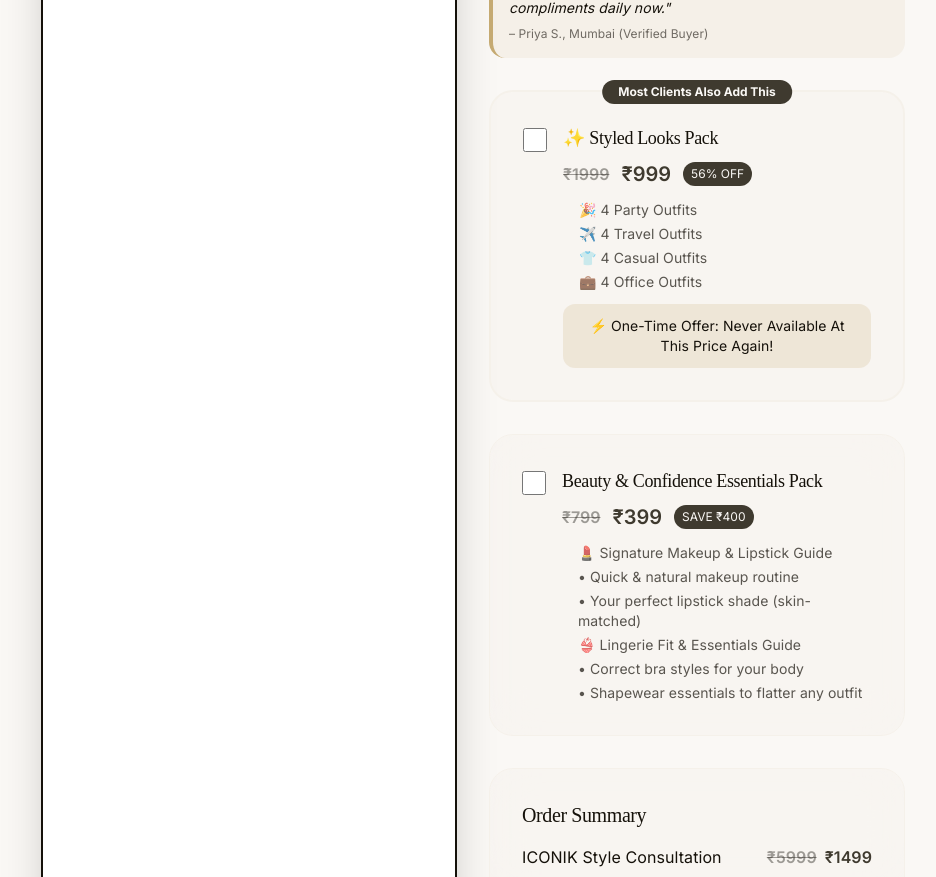
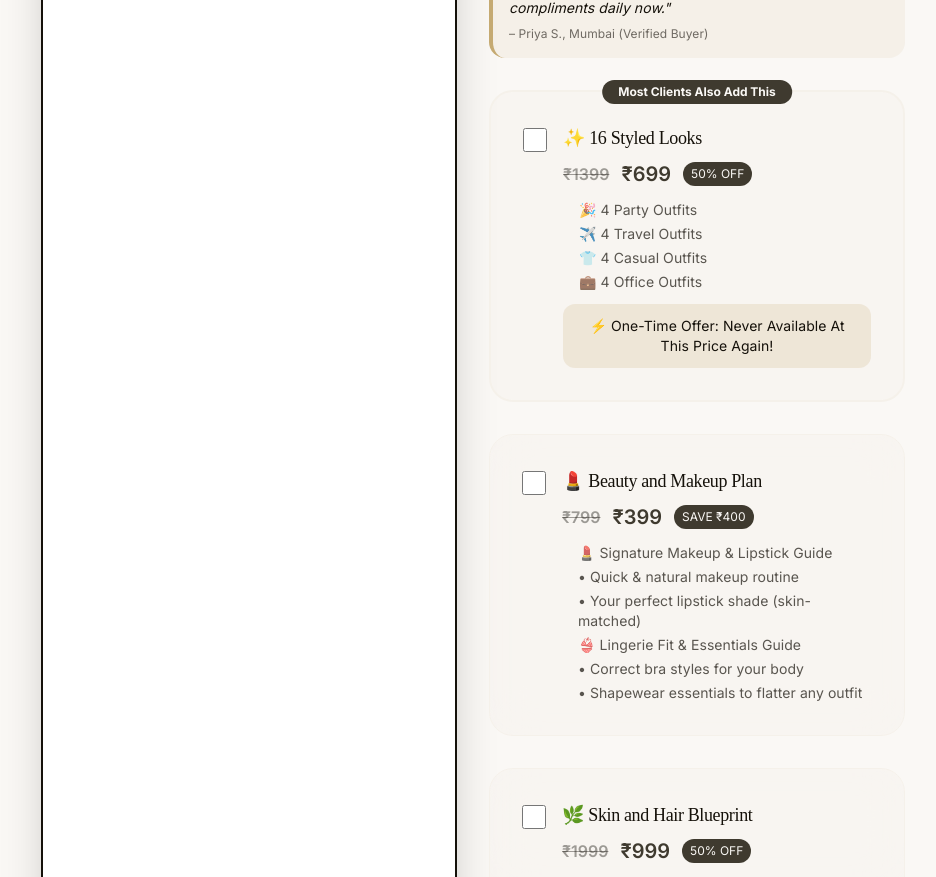
Before and after one commit to mithil0407/playernumberone, a Next.js app: page /checkout in a window 1280 px wide. Shown: the part 1920-2797 px from the top of the page, without its empty margins (167-1103 px from the left). Built offline with nearby package versions, Linux system fonts and the light colour scheme.

Commit message:
Skin and Hair

```diff
--- a/src/app/checkout/page.tsx
+++ b/src/app/checkout/page.tsx
@@ -63,24 +63,30 @@ export default function CheckoutPage() {
   const savings = originalPrice - discountedPrice;
 
   // Add-ons
-  const [shoppingBlueprintAddon, setShoppingBlueprintAddon] = useState(false); // Default unchecked
-  const [glowUpProgramAddon, setGlowUpProgramAddon] = useState(false); // Default unchecked
+  const [shoppingBlueprintAddon, setShoppingBlueprintAddon] = useState(false); // 16 Styled Looks
+  const [glowUpProgramAddon, setGlowUpProgramAddon] = useState(false); // Beauty and Makeup Plan
+  const [skinHairBlueprintAddon, setSkinHairBlueprintAddon] = useState(false); // Skin and Hair Blueprint
 
-  const shoppingBlueprintOriginalPrice = 1999;
-  const shoppingBlueprintDiscountedPrice = 999;
+  const shoppingBlueprintOriginalPrice = 1399;
+  const shoppingBlueprintDiscountedPrice = 699;
 
   const glowUpProgramOriginalPrice = 799;
   const glowUpProgramDiscountedPrice = 399;
+
+  const skinHairBlueprintOriginalPrice = 1999;
+  const skinHairBlueprintDiscountedPrice = 999;
   const glowUpProgramSavings = glowUpProgramOriginalPrice - glowUpProgramDiscountedPrice;
 
   // Calculate total
   const totalAmount = discountedPrice +
     (shoppingBlueprintAddon ? shoppingBlueprintDiscountedPrice : 0) +
-    (glowUpProgramAddon ? glowUpProgramDiscountedPrice : 0);
+    (glowUpProgramAddon ? glowUpProgramDiscountedPrice : 0) +
+    (skinHairBlueprintAddon ? skinHairBlueprintDiscountedPrice : 0);
 
   const totalValue = originalPrice + 1000 + // Base + Free bonuses (₹1,000+ value)
     (shoppingBlueprintAddon ? shoppingBlueprintOriginalPrice : 0) +
-    (glowUpProgramAddon ? glowUpProgramOriginalPrice : 0);
+    (glowUpProgramAddon ? glowUpProgramOriginalPrice : 0) +
+    (skinHairBlueprintAddon ? skinHairBlueprintOriginalPrice : 0);
 
   // const totalSavings = totalValue - totalAmount; // Removed as not used in current design
 
@@ -130,17 +136,22 @@ export default function CheckoutPage() {
   };
 
   // Track add-on changes for Meta Pixel
-  const handleAddonChange = (addonType: 'shopping' | 'glowup', checked: boolean) => {
+  const handleAddonChange = (addonType: 'shopping' | 'glowup' | 'skinhair', checked: boolean) => {
     const addonDetails = {
       shopping: {
-        name: 'Styled Looks Pack',
-        price: checked ? 999 : 0,
+        name: '16 Styled Looks',
+        price: checked ? 699 : 0,
         id: 'styled_looks_pack'
       },
       glowup: {
-        name: 'Beauty & Confidence Essentials Pack',
+        name: 'Beauty and Makeup Plan',
         price: checked ? 399 : 0,
-        id: 'beauty_confidence_pack'
+        id: 'beauty_makeup_plan'
+      },
+      skinhair: {
+        name: 'Skin and Hair Blueprint',
+        price: checked ? 999 : 0,
+        id: 'skin_hair_blueprint'
       }
     };
 
@@ -157,6 +168,8 @@ export default function CheckoutPage() {
     // Update state
     if (addonType === 'shopping') {
       setShoppingBlueprintAddon(checked);
+    } else if (addonType === 'skinhair') {
+      setSkinHairBlueprintAddon(checked);
     } else {
       setGlowUpProgramAddon(checked);
     }
@@ -166,7 +179,7 @@ export default function CheckoutPage() {
     e.preventDefault();
 
     // Check if no add-ons are selected
-    if (!shoppingBlueprintAddon && !glowUpProgramAddon) {
+    if (!shoppingBlueprintAddon && !glowUpProgramAddon && !skinHairBlueprintAddon) {
       setShowAddonPopup(true);
       return;
     }
@@ -187,7 +200,7 @@ export default function CheckoutPage() {
     setIsProcessing(true);
 
     // Track InitiateCheckout event
-    trackInitiateCheckout(totalAmount, 1 + (shoppingBlueprintAddon ? 1 : 0) + (glowUpProgramAddon ? 1 : 0));
+    trackInitiateCheckout(totalAmount, 1 + (shoppingBlueprintAddon ? 1 : 0) + (glowUpProgramAddon ? 1 : 0) + (skinHairBlueprintAddon ? 1 : 0));
 
     try {
       // Create order data
@@ -199,11 +212,13 @@ export default function CheckoutPage() {
         base_product: 'Iconik Style Consultation',
         add_ons: {
           shopping_blueprint: shoppingBlueprintAddon,
-          glow_up_program: glowUpProgramAddon
+          glow_up_program: glowUpProgramAddon,
+          skin_hair_blueprint: skinHairBlueprintAddon
         },
         total_base_price: discountedPrice,
         shopping_blueprint_price: shoppingBlueprintAddon ? shoppingBlueprintDiscountedPrice : 0,
-        glow_up_program_price: glowUpProgramAddon ? glowUpProgramDiscountedPrice : 0
+        glow_up_program_price: glowUpProgramAddon ? glowUpProgramDiscountedPrice : 0,
+        skin_hair_blueprint_price: skinHairBlueprintAddon ? skinHairBlueprintDiscountedPrice : 0
       };
 
       // Call payment API
@@ -543,11 +558,11 @@ export default function CheckoutPage() {
                   className="w-6 h-6 text-luxury-accent border-luxury-cream rounded focus:ring-luxury-accent mt-1"
                 />
                 <div className="flex-1">
-                  <div className="luxury-heading text-luxury-charcoal text-lg mb-2">✨ Styled Looks Pack</div>
+                  <div className="luxury-heading text-luxury-charcoal text-lg mb-2">✨ 16 Styled Looks</div>
                   <div className="flex items-center gap-3 mb-3">
                     <span className="line-through text-luxury-charcoal/40 font-semibold">₹{shoppingBlueprintOriginalPrice}</span>
                     <span className="text-luxury-accent font-semibold text-xl">₹{shoppingBlueprintDiscountedPrice}</span>
-                    <span className="bg-luxury-accent text-luxury-warm-white px-2 py-1 rounded-full text-xs">56% OFF</span>
+                    <span className="bg-luxury-accent text-luxury-warm-white px-2 py-1 rounded-full text-xs">50% OFF</span>
                   </div>
                   <ul className="text-sm luxury-body text-luxury-charcoal/70 space-y-1 ml-4">
                     <li>🎉 4 Party Outfits</li>
@@ -572,7 +587,7 @@ export default function CheckoutPage() {
                   className="w-6 h-6 text-luxury-accent border-luxury-cream rounded focus:ring-luxury-accent mt-1"
                 />
                 <div className="flex-1">
-                  <div className="luxury-heading text-luxury-charcoal text-lg mb-2">Beauty & Confidence Essentials Pack</div>
+                  <div className="luxury-heading text-luxury-charcoal text-lg mb-2">💄 Beauty and Makeup Plan</div>
                   <div className="flex items-center gap-3 mb-3">
                     <span className="line-through text-luxury-charcoal/40 font-semibold">₹{glowUpProgramOriginalPrice}</span>
                     <span className="text-luxury-accent font-semibold text-xl">₹{glowUpProgramDiscountedPrice}</span>
@@ -585,6 +600,33 @@ export default function CheckoutPage() {
                     <li>👙 Lingerie Fit & Essentials Guide</li>
                       <li>• Correct bra styles for your body</li>
                       <li>• Shapewear essentials to flatter any outfit</li>
+                  </ul>
+                </div>
+              </label>
+            </div>
+
+            {/* Add-on 3: Skin and Hair Blueprint */}
+            <div className="bg-luxury-cream/40 backdrop-blur-xl rounded-3xl p-6 md:p-8 border border-luxury-cream">
+              <label className="flex items-start gap-4 cursor-pointer">
+                <input
+                  type="checkbox"
+                  checked={skinHairBlueprintAddon}
+                  onChange={(e) => handleAddonChange('skinhair', e.target.checked)}
+                  className="w-6 h-6 text-luxury-accent border-luxury-cream rounded focus:ring-luxury-accent mt-1"
+                />
+                <div className="flex-1">
+                  <div className="luxury-heading text-luxury-charcoal text-lg mb-2">🌿 Skin and Hair Blueprint</div>
+                  <div className="flex items-center gap-3 mb-3">
+                    <span className="line-through text-luxury-charcoal/40 font-semibold">₹{skinHairBlueprintOriginalPrice}</span>
+                    <span className="text-luxury-accent font-semibold text-xl">₹{skinHairBlueprintDiscountedPrice}</span>
+                    <span className="bg-luxury-accent text-luxury-warm-white px-2 py-1 rounded-full text-xs">50% OFF</span>
+                  </div>
+                  <p className="text-sm luxury-body text-luxury-charcoal/70 mb-2">Ayurvedic remedies for natural beauty transformation:</p>
+                  <ul className="text-sm luxury-body text-luxury-charcoal/70 space-y-1 ml-4">
+                    <li>✨ Clear skin & blemish removal remedies</li>
+                    <li>🌞 Natural tan removal treatments</li>
+                    <li>💆 Thicker, healthier hair growth solutions</li>
+                    <li>🌱 Natural, chemical-free Ayurvedic recipes</li>
                   </ul>
                 </div>
               </label>
@@ -610,15 +652,22 @@ export default function CheckoutPage() {
 
                 {shoppingBlueprintAddon && (
                   <div className="flex justify-between items-center text-luxury-accent">
-                    <span className="luxury-body">Styled Looks Pack (Optional)</span>
+                    <span className="luxury-body">16 Styled Looks (Optional)</span>
                     <span className="luxury-body font-semibold">₹{shoppingBlueprintDiscountedPrice}</span>
                   </div>
                 )}
 
                 {glowUpProgramAddon && (
                   <div className="flex justify-between items-center text-luxury-accent">
-                    <span className="luxury-body">Beauty & Confidence Essentials Pack (Optional)</span>
+                    <span className="luxury-body">Beauty and Makeup Plan (Optional)</span>
                     <span className="luxury-body font-semibold">₹{glowUpProgramDiscountedPrice}</span>
+                  </div>
+                )}
+
+                {skinHairBlueprintAddon && (
+                  <div className="flex justify-between items-center text-luxury-accent">
+                    <span className="luxury-body">Skin and Hair Blueprint (Optional)</span>
+                    <span className="luxury-body font-semibold">₹{skinHairBlueprintDiscountedPrice}</span>
                   </div>
                 )}
 
@@ -744,15 +793,15 @@ export default function CheckoutPage() {
 
               {/* Add-on Options */}
               <div className="space-y-4 mb-6">
-                {/* Shopping Blueprint */}
+                {/* 16 Styled Looks */}
                 <div className="bg-luxury-cream/30 rounded-xl p-4">
                   <div className="flex items-center justify-between">
                     <div className="flex-1">
-                      <h4 className="font-semibold text-luxury-charcoal">Shopping Blueprint</h4>
-                      <p className="text-xs text-luxury-charcoal/60">Personal shopping guide & recommendations</p>
-                      <div className="flex items-baseline gap-2 mt-1">
-                        <span className="text-luxury-accent font-semibold">₹999</span>
-                        <span className="text-xs line-through text-luxury-charcoal/40">₹1,999</span>
+                      <h4 className="font-semibold text-luxury-charcoal">16 Styled Looks</h4>
+                      <p className="text-xs text-luxury-charcoal/60 mt-1">Curated outfit combinations tailored to your style</p>
+                      <div className="flex items-baseline gap-2 mt-2">
+                        <span className="text-luxury-accent font-semibold">₹699</span>
+                        <span className="text-xs line-through text-luxury-charcoal/40">₹1,399</span>
                       </div>
                     </div>
                     <button
@@ -768,13 +817,13 @@ export default function CheckoutPage() {
                   </div>
                 </div>
 
-                {/* Glow Up Program */}
+                {/* Beauty and Makeup Plan */}
                 <div className="bg-luxury-cream/30 rounded-xl p-4">
                   <div className="flex items-center justify-between">
                     <div className="flex-1">
-                      <h4 className="font-semibold text-luxury-charcoal">Glow Up Program</h4>
-                      <p className="text-xs text-luxury-charcoal/60">Beauty & wellness transformation guide</p>
-                      <div className="flex items-baseline gap-2 mt-1">
+                      <h4 className="font-semibold text-luxury-charcoal">Beauty and Makeup Plan</h4>
+                      <p className="text-xs text-luxury-charcoal/60 mt-1">Complete beauty routine & makeup guide for your look</p>
+                      <div className="flex items-baseline gap-2 mt-2">
                         <span className="text-luxury-accent font-semibold">₹399</span>
                         <span className="text-xs line-through text-luxury-charcoal/40">₹799</span>
                       </div>
@@ -788,6 +837,30 @@ export default function CheckoutPage() {
                       }`}
                     >
                       {glowUpProgramAddon && <span className="text-white text-xs">✓</span>}
+                    </button>
+                  </div>
+                </div>
+
+                {/* Skin and Hair Blueprint */}
+                <div className="bg-luxury-cream/30 rounded-xl p-4">
+                  <div className="flex items-center justify-between">
+                    <div className="flex-1">
+                      <h4 className="font-semibold text-luxury-charcoal">Skin and Hair Blueprint</h4>
+                      <p className="text-xs text-luxury-charcoal/60 mt-1">Ayurvedic remedies for clear skin, tan removal & thicker hair</p>
+                      <div className="flex items-baseline gap-2 mt-2">
+                        <span className="text-luxury-accent font-semibold">₹999</span>
+                        <span className="text-xs line-through text-luxury-charcoal/40">₹1,999</span>
+                      </div>
+                    </div>
+                    <button
+                      onClick={() => setSkinHairBlueprintAddon(!skinHairBlueprintAddon)}
+                      className={`w-6 h-6 rounded-full border-2 flex items-center justify-center ${
+                        skinHairBlueprintAddon
+                          ? 'bg-luxury-accent border-luxury-accent'
+                          : 'border-luxury-charcoal/30'
+                      }`}
+                    >
+                      {skinHairBlueprintAddon && <span className="text-white text-xs">✓</span>}
                     </button>
                   </div>
                 </div>
```
